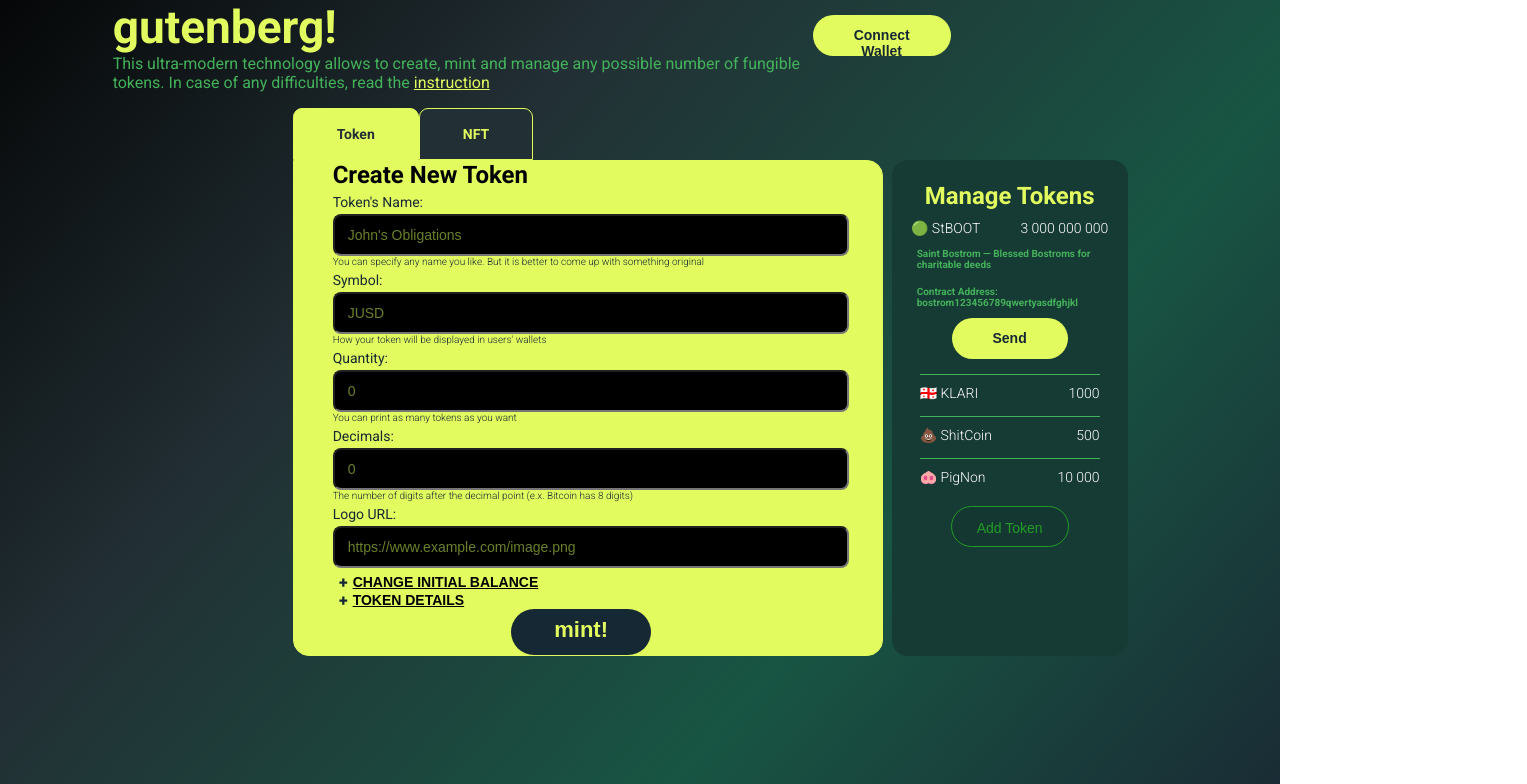
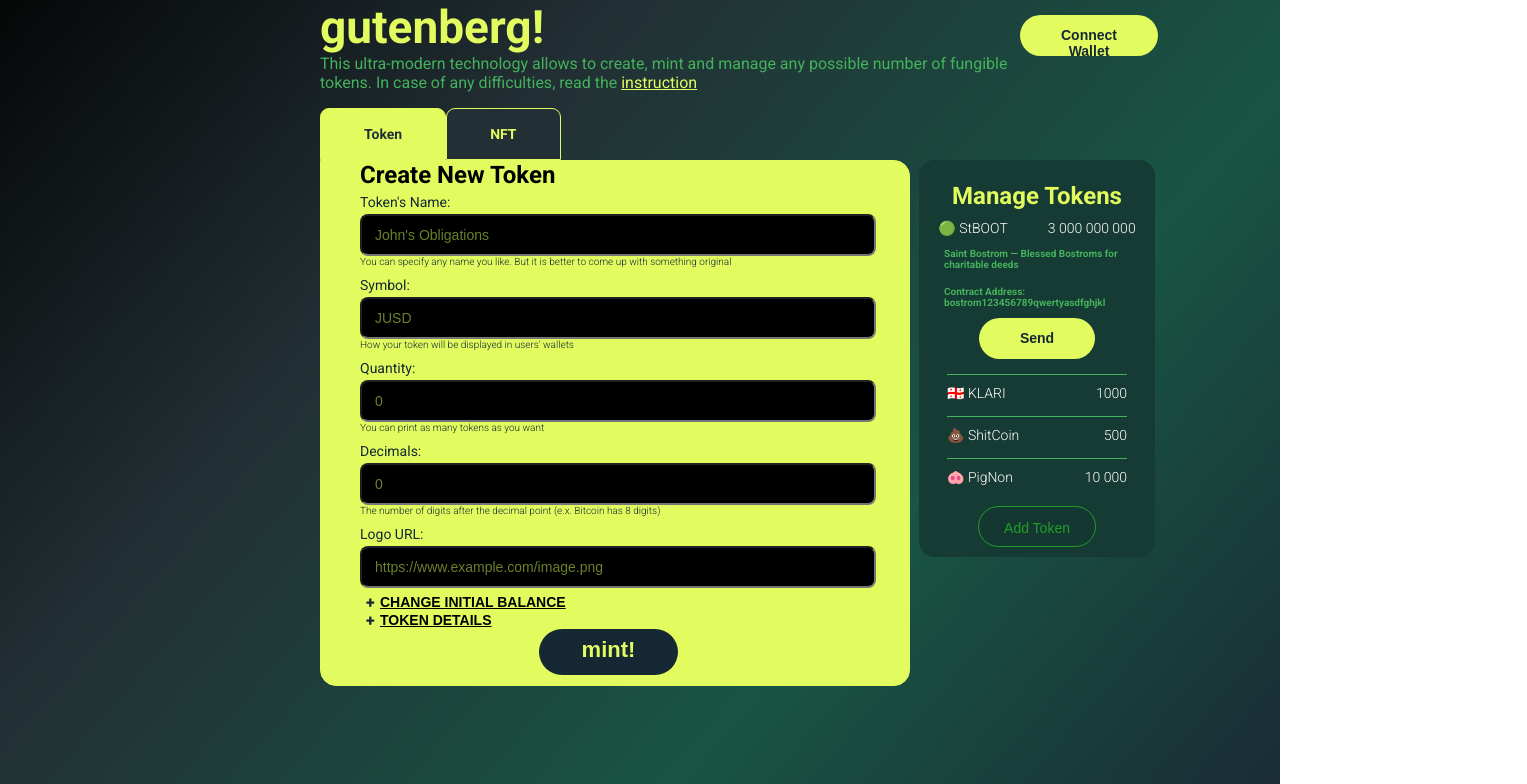
Before and after one commit to diekuche/gutenberg, a React (Create React App) app: page / in a window 1280 px wide. Shown: the top 784 px of the page, 1527 px wide, since content can reach past the window. Built offline with nearby package versions, Linux system fonts and the light colour scheme.

Commit message:
add link to main, fix layouts

```diff
--- a/src/App.css
+++ b/src/App.css
@@ -1,29 +1,39 @@
 .App {
   display: flex;
   flex-direction: column;
-  width:100%;
+  width: 100%;
   height: 100vh;
-  text-align: center;
-  background: linear-gradient(131.3deg, #020202 -3.65%, #222F34 31.38%, #185543 68.6%, #1A2934 101.44%);
+  background: linear-gradient(
+    131.3deg,
+    #020202 -3.65%,
+    #222f34 31.38%,
+    #185543 68.6%,
+    #1a2934 101.44%
+  );
   background-size: 100% 100%;
   background-position: 30% 50%;
-  padding: 0 8.8vw;
   box-sizing: border-box;
   animation: change 10s easy-in-out infinite;
 }
 
+.container {
+  width: 30vw;
+  margin: 0 25vw;
+  display: block;
+}
+
 .font-link {
-  font-family: 'Roboto', bold;
+  font-family: "Roboto", bold;
 }
 
 @keyframes change {
-  0%{
+  0% {
     background-position: 0 50%;
   }
-  50%{
+  50% {
     background-position: 50 100%;
   }
-  100%{
+  100% {
     background-position: 100 50%;
   }
 }
--- a/src/App.tsx
+++ b/src/App.tsx
@@ -27,6 +27,7 @@ function App() {
 
   return (
     <div className="App">
+      <div className="container">
         <Router>
           <Header />
           <Routes>
@@ -36,6 +37,7 @@ function App() {
           <Footer />
         </Router>
       </div>
+    </div>
   );
 }
 
--- a/src/components/Button/Button.module.css
+++ b/src/components/Button/Button.module.css
@@ -10,6 +10,7 @@
   font-weight: 700;
   border-style: none;
   cursor: pointer;
+  margin-bottom: 10px;
 }
 
 .green {
@@ -28,6 +29,7 @@
   align-self: center;
   opacity: 0.5;
   cursor: pointer;
+  margin-bottom: 10px;
 }
 
 .white {
--- a/src/components/Footer/Footer.module.css
+++ b/src/components/Footer/Footer.module.css
@@ -1,8 +1,8 @@
 .footer {
   display: flex;
-  width: 100%;
+  width: 50vw;
   justify-content: flex-start;
-  margin-top: 136px;
+  margin: 136px auto 0px;
 }
 
 .link {
@@ -25,7 +25,7 @@
 }
 
 .create {
-  margin-left: auto;
+  margin-left: 500px;
   color: #43b25b;
   width: fit-content;
   font-style: normal;
--- a/src/components/Form/Form.tsx
+++ b/src/components/Form/Form.tsx
@@ -37,9 +37,8 @@ export const Form: React.FC<FormProps> = (props: FormProps) => {
   };
 
   return (
-    <div className={styles.form}>
+    <form className={styles.form} onSubmit={handleSubmit}>
       <div className={styles.formheader}>Create New Token</div>
-      <form onSubmit={handleSubmit}>
       <Input
         id="token"
         label={`Token's Name:`}
@@ -91,7 +90,6 @@ export const Form: React.FC<FormProps> = (props: FormProps) => {
         mint!
       </Button>
     </form>
-    </div>
   );
 };
 
--- a/src/components/Form/index.module.css
+++ b/src/components/Form/index.module.css
@@ -1,6 +1,5 @@
 .form {
   display: flex;
-  align-self: flex-start;
   flex-direction: column;
   box-sizing: border-box;
   width: 590px;
--- a/src/components/Header/Header.tsx
+++ b/src/components/Header/Header.tsx
@@ -1,19 +1,26 @@
 import React from "react";
 import styles from "./index.module.css";
-import Wallet from '../Wallet/Wallet';
+import Wallet from "../Wallet/Wallet";
+import { Link } from "react-router-dom";
 
 const Header = () => {
   return (
     <header className={styles.header}>
       <div className={styles.hero}>
-        <div className={styles.h1}>gutenberg!</div>
+        <Link to="/" className={styles.linkhead}>
+          gutenberg!
+        </Link>
         <p className={styles.description}>
-          This ultra-modern technology allows to create, mint and manage any possible number of fungible tokens.
-          In case of any difficulties, read the <a className={styles.link} href="URL">instruction</a>
+          This ultra-modern technology allows to create, mint and manage any
+          possible number of fungible tokens. In case of any difficulties, read
+          the{" "}
+          <a className={styles.link} href="URL">
+            instruction
+          </a>
         </p>
       </div>
       <div className={styles.walletWrapper}>
-          <Wallet />
+        <Wallet />
       </div>
     </header>
   );
--- a/src/components/Header/index.module.css
+++ b/src/components/Header/index.module.css
@@ -1,35 +1,38 @@
 .header {
-  width: 50vw;
-  display: grid;
-  grid-template-columns: 1fr 1fr;
+  display: flex;
+  flex-direction: row;
   font-size: 16px;
   color: #e2fb5f;
-  font-family: 'Roboto';
+  font-family: "Roboto";
+  margin: 0px auto;
 }
 
-.header .hero {
+.hero {
+  display: flex;
+  flex-direction: column;
   justify-self: start;
 }
 
 .description {
   width: 700px;
   text-align: left;
-  flex-direction: column;
-  color: #43B25B ;
-  font-family: 'Roboto';
+  color: #43b25b;
+  font-family: "Roboto";
   margin-top: 0;
 }
 
 .link {
-  color: #E2FB5F;
+  color: #e2fb5f;
+  align-self: left;
 }
 
-.h1 {
+.linkhead {
+  color: #e2fb5f;
+  text-decoration: none;
   font-size: 46px;
-  color:#E2FB5F;
-  font-family: 'Roboto';
+  font-family: "Roboto";
   font-weight: 700;
-  text-align: left;
+  justify-self: start;
 }
 
 .header .walletWrapper {
--- a/src/components/MainPage/index.module.css
+++ b/src/components/MainPage/index.module.css
@@ -1,17 +1,15 @@
 .mainpage {
   display: flex;
   flex-direction: column;
-  width: 100%;
-  padding: 0 180px;
-  justify-content: flex-start;
-  align-items: flex-start;
+  justify-content: center;
+  margin: 0px auto;
+  width: 30vw;
 }
 
 .group {
   display: flex;
   flex-direction: column;
-  align-self: flex-start;
-  margin-right: 9px;
+  justify-content: center;
 }
 
 .tools {
@@ -19,3 +17,10 @@
   flex-direction: row;
   align-self: flex-start;
 }
+
+.tabPageContent {
+  display: flex;
+  align-items: center;
+  justify-content: center;
+  justify-items: center;
+}
--- a/src/index.css
+++ b/src/index.css
@@ -1,12 +1,16 @@
 body {
   margin: 0;
-  font-family: 'Roboto', regular;
+  font-family: "Roboto", regular;
   -webkit-font-smoothing: antialiased;
   -moz-osx-font-smoothing: grayscale;
   font-size: 14px;
 }
 
 code {
-  font-family: source-code-pro, Menlo, Monaco, Consolas, 'Courier New',
+  font-family: source-code-pro, Menlo, Monaco, Consolas, "Courier New",
     monospace;
 }
+
+#root {
+  width: 100%;
+}
```
Lines whose indentation alone changed are shown as unchanged.
